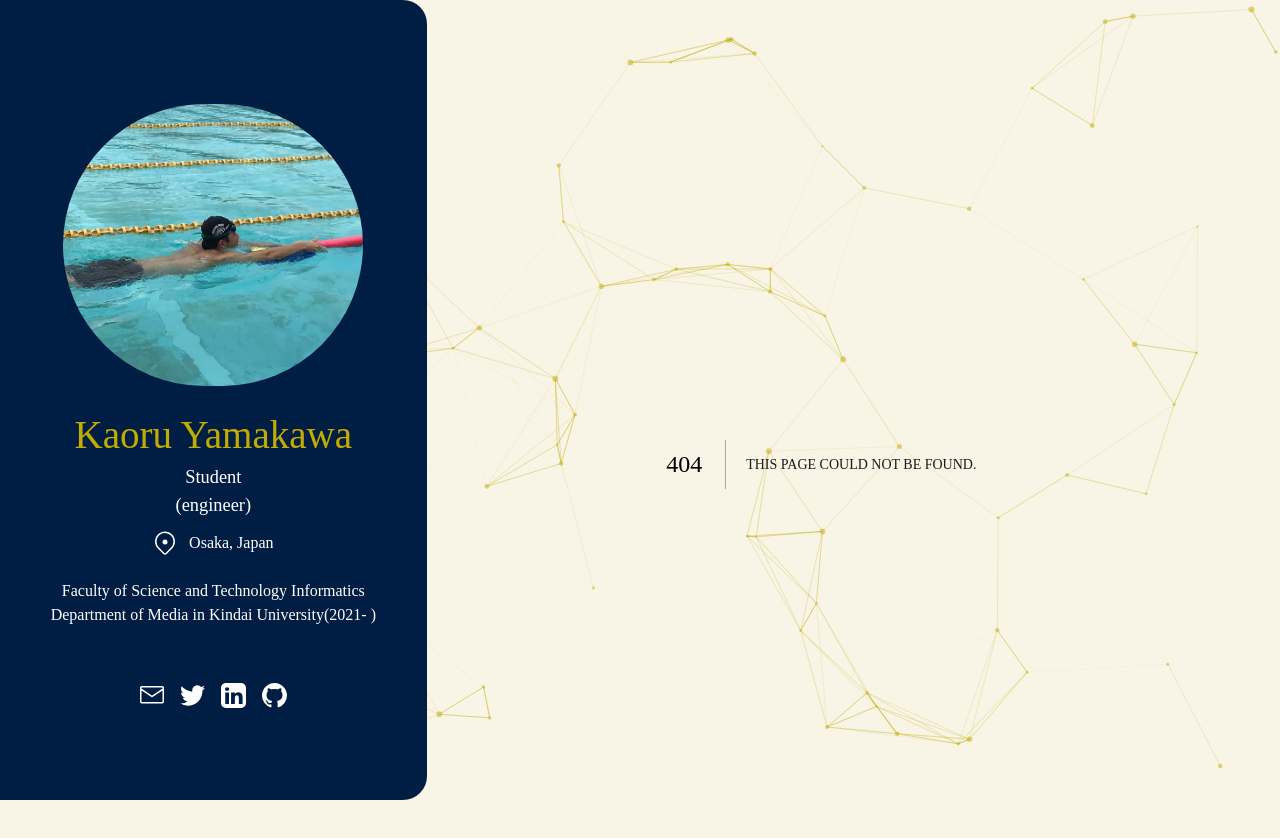
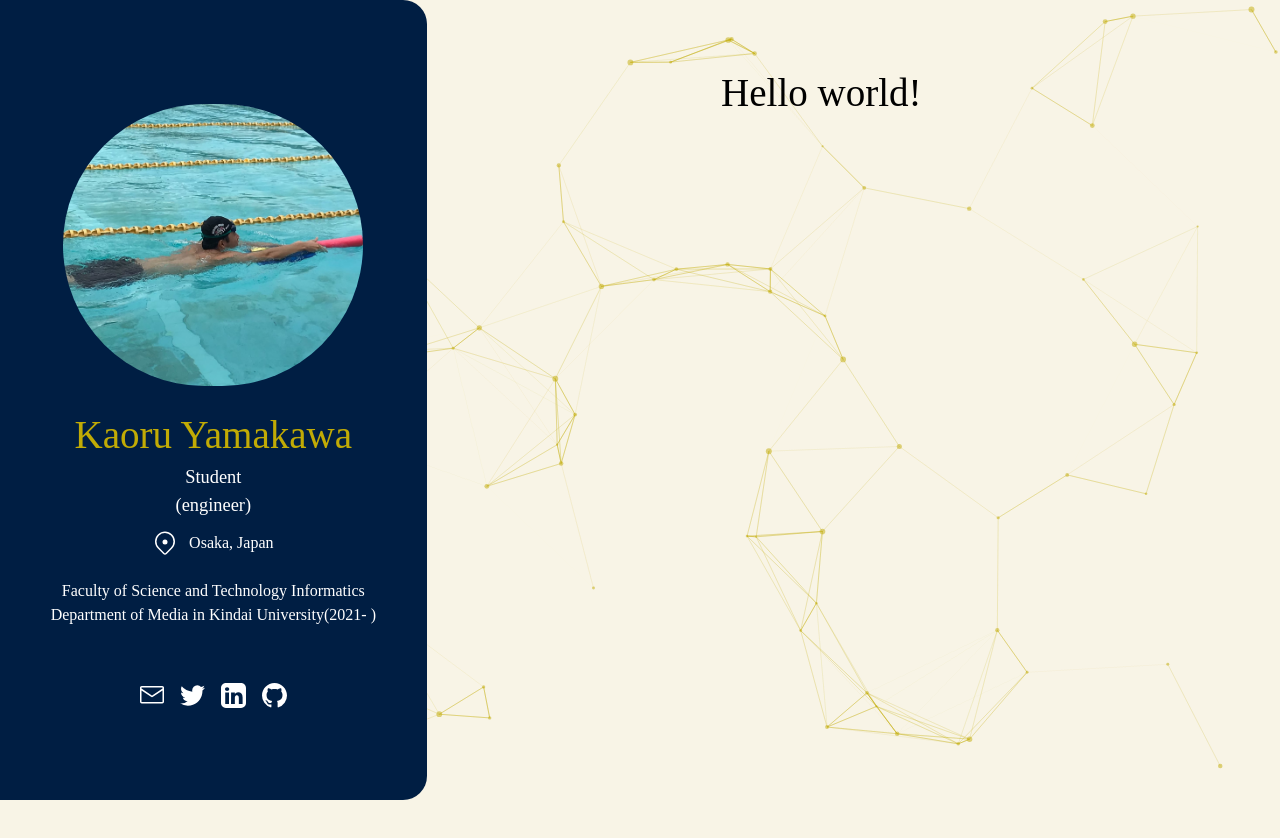
Before and after one commit to lCyou/portfolio2023, a Next.js app: page /kiji in a window 1280 px wide. Before the commit this address had no page. Shown: the top 838 px of the page. After the commit the page ends 800 px from the top, so only its background shows below. Built offline with nearby package versions, Linux system fonts and the light colour scheme.

Commit message:
add test page to CMS

```diff
--- /dev/null
+++ b/app/kiji/page.tsx
@@ -0,0 +1,11 @@
+import React from "react";
+
+const page = () => {
+	return (
+		<div>
+            <h1>Hello world!</h1>
+		</div>
+	);
+};
+
+export default page;
```
